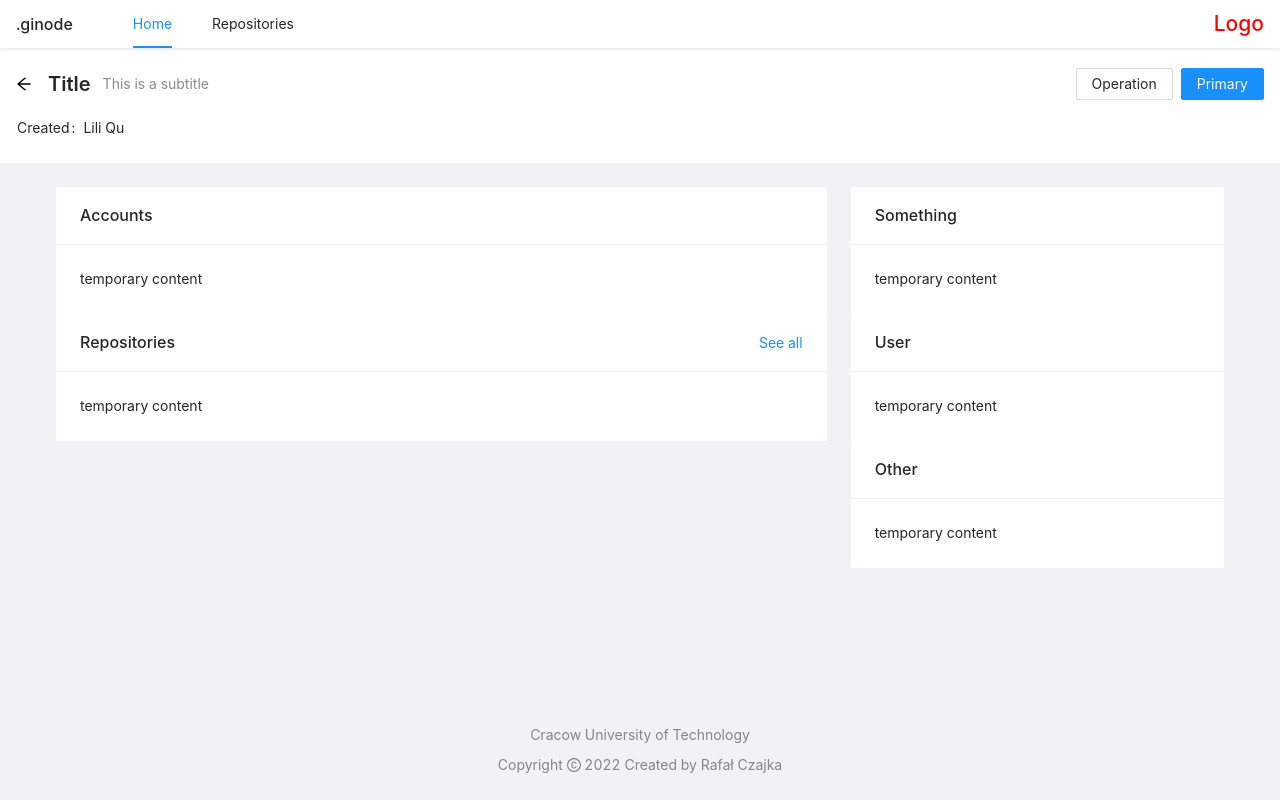
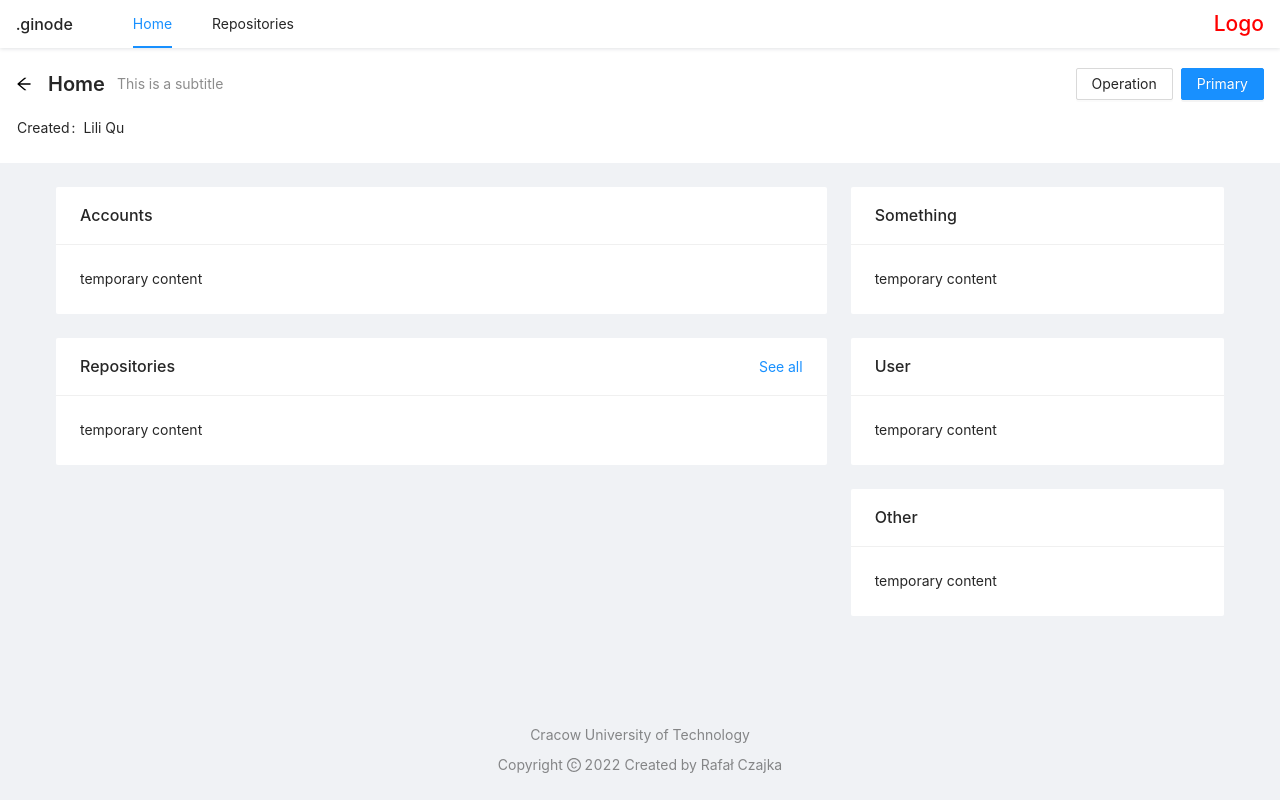
Before and after one commit to dae-ne/gitnode, a React app in the folder src/client/: page / in a window 1280 px wide. Built offline with nearby package versions, Linux system fonts and the light colour scheme.

Commit message:
update grid

```diff
--- a/src/client/src/application/layouts/BaseLayout/Footer/styles.less
+++ b/src/client/src/application/layouts/BaseLayout/Footer/styles.less
@@ -1,12 +1,12 @@
 @import '~antd/es/style/themes/default.less';
 
 body .footer {
-  margin: 48px 0 24px;
-  padding: 0 16px;
+  margin: 3rem 0 1.5rem;
+  padding: 0 1rem;
   text-align: center;
 
   &__links {
-    margin-bottom: 8px;
+    margin-bottom: 0.5rem;
   }
 
   &__link {
@@ -14,7 +14,7 @@ body .footer {
     transition: all 0.3s;
 
     &:not(:last-child) {
-      margin-right: 40px;
+      margin-right: 2.5rem;
     }
 
     &:hover {
--- a/src/client/src/application/layouts/BaseLayout/styles.less
+++ b/src/client/src/application/layouts/BaseLayout/styles.less
@@ -1,3 +1,4 @@
 body .base-layout {
+  /* stylelint-disable-next-line unit-allowed-list */
   min-height: 100vh;
 }
--- a/src/client/src/application/layouts/PageLayout/Header/styles.less
+++ b/src/client/src/application/layouts/PageLayout/Header/styles.less
@@ -1,20 +1,22 @@
 @import '~antd/lib/style/themes/default.less';
+
+@box-shadow: 0 1px 4px 0 rgba(0 21 41 / 12%);
 
 body .header {
   position: sticky;
   inset: 0;
   z-index: 1;
   width: 100%;
-  height: 48px;
+  height: 3rem;
   padding-left: 0;
   padding-right: 0;
-  line-height: 48px;
+  line-height: 3rem;
   background-color: @white;
-  box-shadow: 0 1px 4px 0 rgba(0, 21, 41, 0.12);
+  box-shadow: @box-shadow;
 
   &__container {
     display: flex;
-    padding: 0 16px;
+    padding: 0 1rem;
   }
 
   &__main {
@@ -27,10 +29,10 @@ body .header {
 
   &__logo {
     float: left;
-    margin-right: 40px;
+    margin-right: 2.5rem;
 
     h1 {
-      font-size: 16px;
+      font-size: 1rem;
     }
   }
 
--- a/src/client/src/application/pages/HomePage/index.tsx
+++ b/src/client/src/application/pages/HomePage/index.tsx
@@ -1,13 +1,13 @@
 import React from 'react';
-import { Button, Card, Descriptions } from 'antd';
+import { Button, Descriptions } from 'antd';
 import { Link } from 'react-router-dom';
-import { PageHeader, Page, PageTitleProp, Grid } from 'ui';
+import { PageHeader, Page, PageTitleProp, Grid, Card } from 'ui';
 
-const { Row, Col } = Grid;
+const { Col } = Grid;
 
 const renderHeader = () => (
   <PageHeader
-    title="Title"
+    title="Home"
     subTitle="This is a subtitle"
     extra={[
       <Button key="2">Operation</Button>,
@@ -25,9 +25,9 @@ const renderHeader = () => (
 export const HomePage = ({ title }: PageTitleProp) => {
   return (
     <Page title={title} header={renderHeader()}>
-      <Row>
+      <Grid>
         <Col xl={16} lg={24} md={24} sm={24} xs={24}>
-          <Card title="Accounts" bordered={false}>
+          <Card title="Accounts">
             <div>temporary content</div>
           </Card>
           <Card bordered={false} extra={<Link to="/repos">See all</Link>} title="Repositories">
@@ -35,17 +35,17 @@ export const HomePage = ({ title }: PageTitleProp) => {
           </Card>
         </Col>
         <Col xl={8} lg={24} md={24} sm={24} xs={24}>
-          <Card title="Something" bordered={false}>
+          <Card title="Something">
             <div>temporary content</div>
           </Card>
-          <Card bordered={false} title="User">
+          <Card title="User">
             <div>temporary content</div>
           </Card>
-          <Card bordered={false} title="Other">
+          <Card title="Other">
             <div>temporary content</div>
           </Card>
         </Col>
-      </Row>
+      </Grid>
     </Page>
   );
 };
--- /dev/null
+++ b/src/client/src/ui/Card/index.tsx
@@ -0,0 +1,8 @@
+import React from 'react';
+import { Card as AntdCard, CardProps as AntdCardProps } from 'antd';
+
+export type CardProps = AntdCardProps;
+
+export const Card = ({ bordered = false, ...otherProps }: CardProps) => {
+  return <AntdCard bordered={bordered} {...otherProps} />;
+};
--- a/src/client/src/ui/Grid/index.tsx
+++ b/src/client/src/ui/Grid/index.tsx
@@ -3,19 +3,17 @@ import { Col as AntdCol, Row as AntdRow, ColProps, RowProps } from 'antd';
 import classNames from 'classnames';
 import './styles.less';
 
+export type GridProps = Omit<RowProps, 'gutter'>;
+
 export type GridColProps = ColProps;
 
-export type GridRowProps = Omit<RowProps, 'gutter'>;
+export class Grid extends React.Component<GridProps> {
+  static Col({ className, ...otherProps }: GridColProps) {
+    return <AntdCol className={classNames('grid__col', className)} {...otherProps} />;
+  }
 
-const Col = ({ className, ...otherProps }: GridColProps) => (
-  <AntdCol className={classNames('grid__col', className)} {...otherProps} />
-);
-
-const Row = (props: GridRowProps) => <AntdRow gutter={24} {...props} />;
-
-export interface GridType {
-  Col: typeof Col;
-  Row: typeof Row;
+  render() {
+    const { className, ...otherProps } = this.props;
+    return <AntdRow className={classNames('grid', className)} gutter={24} {...otherProps} />;
+  }
 }
-
-export const Grid: GridType = { Col, Row };
--- a/src/client/src/ui/Grid/styles.less
+++ b/src/client/src/ui/Grid/styles.less
@@ -1,5 +1,6 @@
 body .grid {
-  &__col {
-    margin-bottom: 24px;
+  &__col:not(:last-child),
+  &__col > *:not(:last-child) {
+    margin-bottom: 1.5rem;
   }
 }
--- a/src/client/src/ui/Page/index.tsx
+++ b/src/client/src/ui/Page/index.tsx
@@ -5,7 +5,7 @@ import { Container } from 'ui';
 import './styles.less';
 
 export interface PageTitleProp {
-  title: string;
+  title?: string;
 }
 
 export interface PageProps extends PageTitleProp {
@@ -14,18 +14,20 @@ export interface PageProps extends PageTitleProp {
   className?: string;
 }
 
+const pageBaseTitle = '.gitnode';
+
 export const Page = ({ header, children, title, className }: PageProps) => {
   return (
-    <div className={classNames('page-content', className)}>
+    <div className={classNames('page', className)}>
       <Helmet>
-        <title>.gitnode | {title}</title>
+        <title>{title ? `${pageBaseTitle} | ${title}` : pageBaseTitle}</title>
       </Helmet>
       {header && (
-        <header className="page-content__header">
+        <header className="page__header">
           <Container size="ultra-large">{header}</Container>
         </header>
       )}
-      <Container className="page-content__content" size="x-large">
+      <Container className="page__content" size="x-large">
         {children}
       </Container>
     </div>
--- a/src/client/src/ui/Page/styles.less
+++ b/src/client/src/ui/Page/styles.less
@@ -1,6 +1,6 @@
 @import '~antd/lib/style/themes/default.less';
 
-body .page-content {
+body .page {
   width: 100%;
 
   &__header {
@@ -9,7 +9,7 @@ body .page-content {
   }
 
   &__content {
-    margin-top: 24px;
-    padding: 0 16px;
+    margin-top: 1.5rem;
+    padding: 0 1rem;
   }
 }
--- a/src/client/src/ui/PageHeader/index.tsx
+++ b/src/client/src/ui/PageHeader/index.tsx
@@ -9,7 +9,7 @@ export interface PageHeaderProps extends Omit<AntdPageHeaderProps, 'onBack' | 'p
 }
 
 export const PageHeader = ({
-  back = 'show',
+  back = 'hide',
   ghost = false,
   className,
   ...otherProps
--- a/src/client/src/ui/PageHeader/styles.less
+++ b/src/client/src/ui/PageHeader/styles.less
@@ -1,4 +1,4 @@
 body .page-header {
-  padding-left: 16px;
-  padding-right: 16px;
+  padding-left: 1rem;
+  padding-right: 1rem;
 }
--- a/src/client/src/ui/index.ts
+++ b/src/client/src/ui/index.ts
@@ -3,3 +3,4 @@ export * from './PageHeader';
 export * from './NavMenu';
 export * from './Page';
 export * from './Grid';
+export * from './Card';
```
Also changed, not shown: 1 other file (tests, documents, lock files or other folders).
